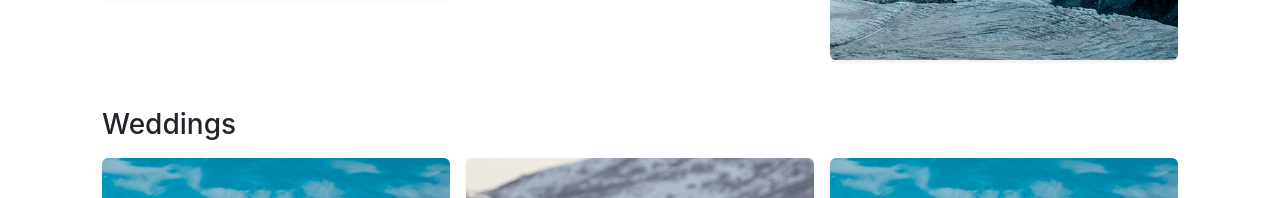
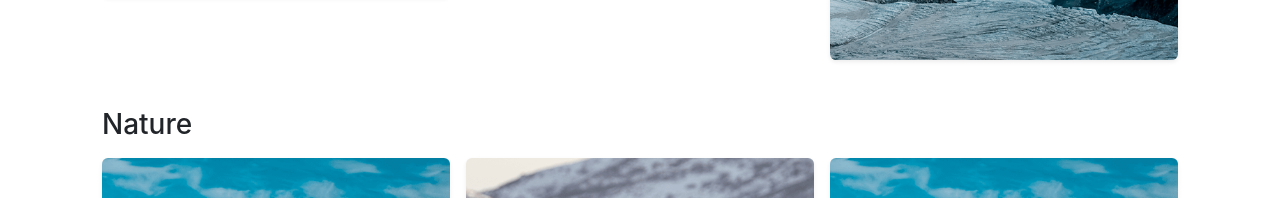
Before and after one commit to ElvisAddo/photography-portfolio-website, a plain HTML site: page portfolio.html in a window 1280 px wide. Shown: the part 1061-1259 px from the top of the page. Drawn offline with nearby package versions, Linux system fonts and the light colour scheme.

Commit message:
refractored header for portfolio images

```diff
--- a/portfolio.html
+++ b/portfolio.html
@@ -65,7 +65,7 @@
       </div>
 
       <!-- Weddings -->
-      <h3 class="mt-5 mb-3">Weddings</h3>
+      <h3 class="mt-5 mb-3">Nature</h3>
       <div class="row g-3">
         <div class="col-md-4 col-6">
           <img src="assets/images/gallery15.png" class="img-fluid rounded shadow-sm portfolio-img"
```
